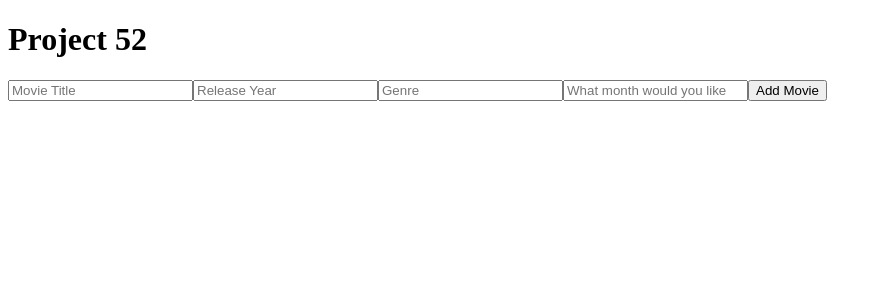
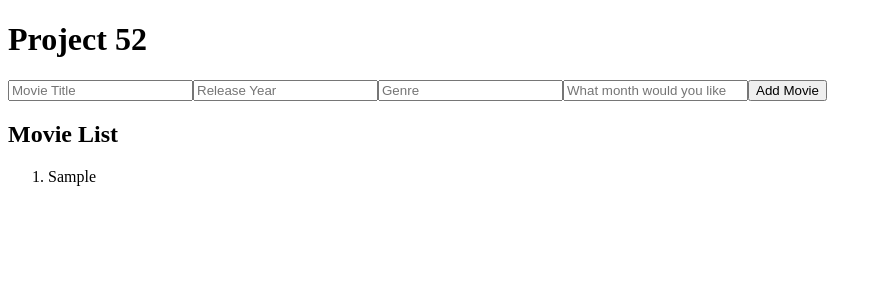
Before and after one commit to vivekgondalia/Project-52, a React (Vite) app: page / in a window 1280 px wide. Both pictures are taken after typing "Sample", "Sample", "Sample", "5" into the empty fields and a click on the button "Add Movie". Shown: the top 300 px of the page, without its empty margins (0-882 px from the left). Built offline with nearby package versions, Linux system fonts and the light colour scheme.

Commit message:
Update Movie.jsx
Show added movie in a list

```diff
--- a/src/Movie.jsx
+++ b/src/Movie.jsx
@@ -58,6 +58,14 @@ const Movie = () => {
             />
             <button onClick={handleSubmit}>Add Movie</button>
         </form>
+        <h2>Movie List</h2>
+        <ol>
+            {
+                movieList.map( movie => (
+                    <li key={movie.id}>{movie.title}</li>
+                ))
+            }
+        </ol>
     </>
 }
 
```
